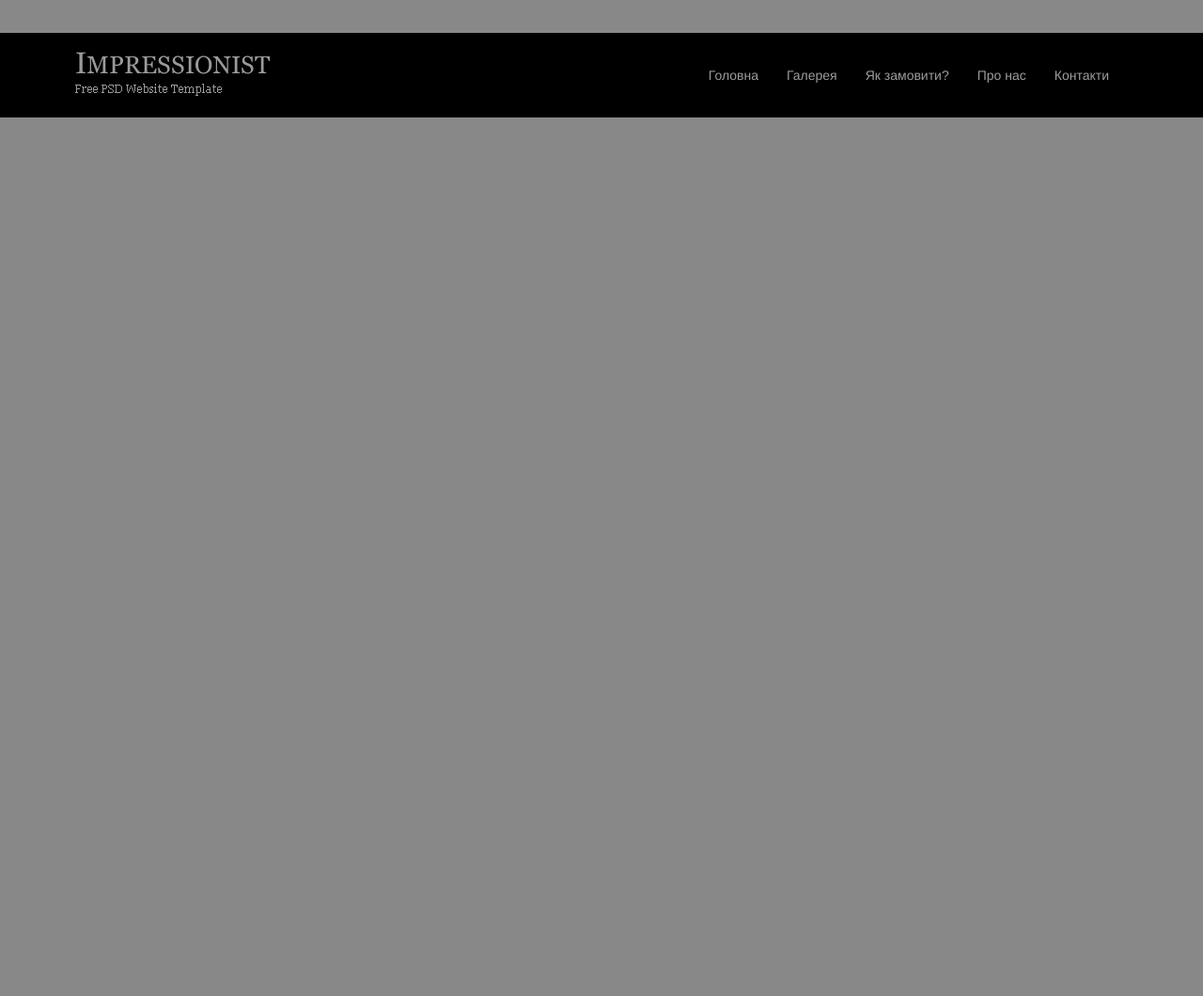
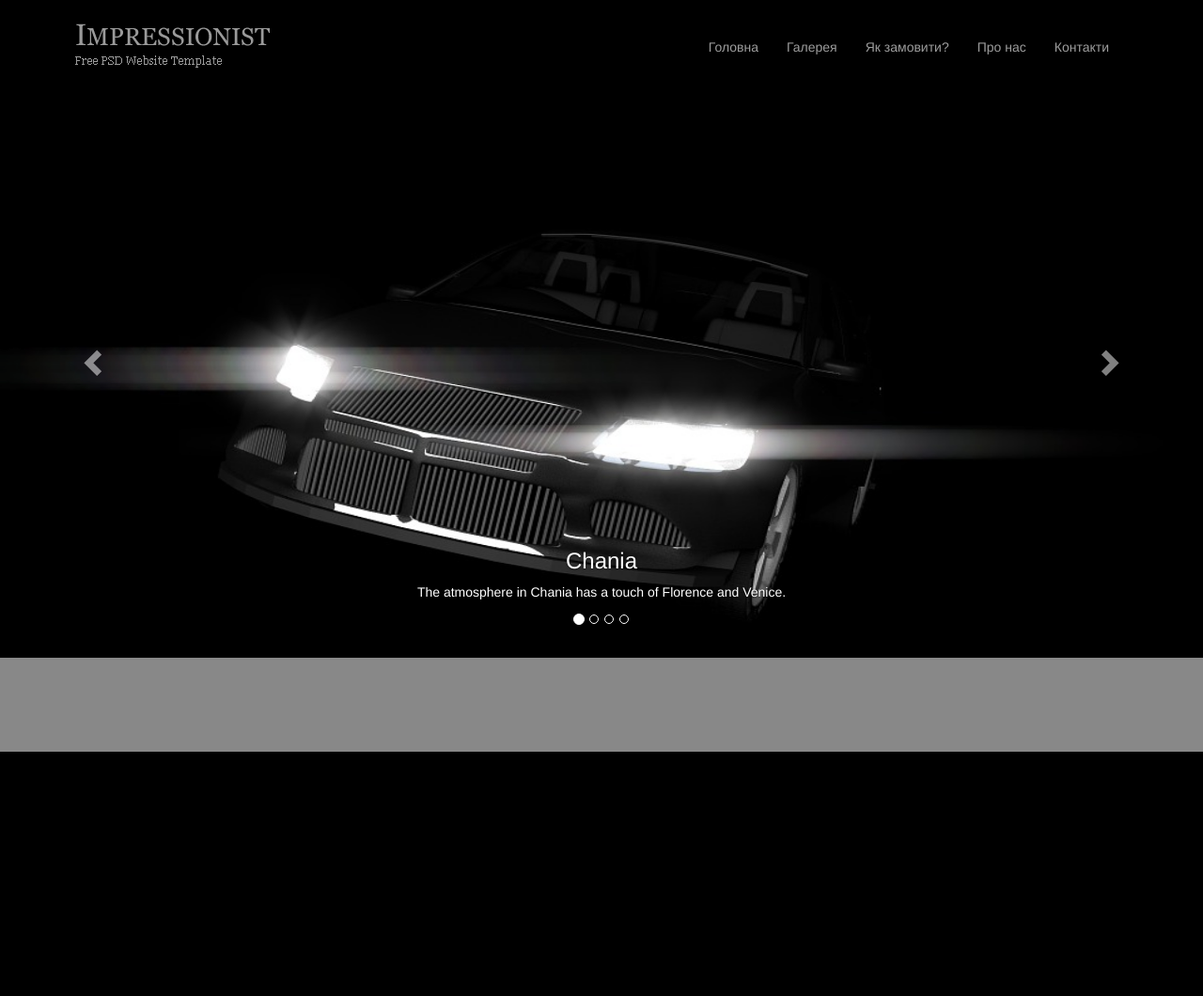
Before and after one commit to Ivan-Loichuk/west-mebli_v2.0, a PHP site: page / in a window 1280 px wide. Shown: the whole page at 94% size. After the commit the page ends 800 px from the top, so only its background shows below. Run offline with PHP 8.4, Linux system fonts and the light colour scheme.

Commit message:
27.02.2017_(15:38) carousel

```diff
--- a/css/style.css
+++ b/css/style.css
@@ -1,23 +1,18 @@
 body{
 	background-color: #888;
 }
-footer{
-	background-color: #888;
+header{
+	background-color: #000;
 	height: 60px;
 
 }
-.top-info{
-	height: 35px;
-	background-color: #888;
-}
-
 .nav-menu{
 	background-color: #333;
 	opacity: 0;
 }
 .navbar-nav > li > a {
-  padding-top: 35px;
-  padding-bottom: 35px;
+  padding-top: 40px;
+  padding-bottom: 40px;
   line-height: 20px;
   transition: padding 0.5s;
 }
@@ -33,7 +28,7 @@
   min-height: auto;
  }
  .navbar-brand{
-  padding: 20px 10px;
+  padding: 25px 10px;
   transition: 0.5s;
  }
  .navbar-brand img{
@@ -47,20 +42,24 @@
 }
 .navbar-toggle{
 	padding: 15px 10px;
-	margin: 15px 0px;
+	margin: 25px 0px;
 	border: inherit;
 	transition: padding 0.5s;
 }
 /* dynamical naviigation */
 
    .headhesive{
-  margin-top: 35px;
   background: black;
   position: fixed;
   width: 100%;
   transition: 0.5s;
    opacity: 1;
    z-index: 1000;
+}
+
+.headhesive .nav > li > a:hover{
+  background-color: #FF0000;
+  color: #fff;
 }
 
 .headhesive--stick{
@@ -89,12 +88,25 @@
   transition: 0.5s;
 }
 
-/*  */
+/* Carousel */
+
+.carousel-inner > .item > img,
+.carousel-inner > .item > a > img {
+  display: block;
+  width: 100%;
+  max-height: 600px;
+}
 
 
 /*  main*/
-.main{
-	height: 1000px;
+
+
+/*gallery*/
+
+.gallery
+{
+    display: inline-block;
+    margin-top: 20px;
 }
 
 
--- a/index.html
+++ b/index.html
@@ -8,6 +8,7 @@
 	<link rel="stylesheet" href="css/font-awesome.min.css">
 	<link rel="stylesheet" href="css/style.css">
 
+
 	<!-- live reload -->
 	<script>document.write('<script src="http://' + (location.host || 'localhost').split(':')[0] + ':35729/livereload.js?snipver=1"></' + 'script>')</script>
 	<!-- live reload -->
@@ -15,20 +16,7 @@
 
 </head>
 <body>
-	<footer>
-	  <div class="top-info">
-		<div class="container">
-            <div class="row">
-            	<div class="col-md-4">
-
-            	</div>
-            	<div class="col-md-8">
-
-            	</div>
-            </div>
-     	 </div>
-      </div>
-
+	<header>
 	 <div class="nav-menu">
 	 	<div class="container">
 	 		<div class="row">
@@ -58,10 +46,64 @@
 
 	 	</div>
 	 </div>
-	</footer>
+	</header>
 	<section class="main">
+		<div id="myCarousel" class="carousel slide" data-ride="carousel">
+			  <!-- Indicators -->
+			  <ol class="carousel-indicators">
+			    <li data-target="#myCarousel" data-slide-to="0" class="active"></li>
+			    <li data-target="#myCarousel" data-slide-to="1"></li>
+			    <li data-target="#myCarousel" data-slide-to="2"></li>
+			    <li data-target="#myCarousel" data-slide-to="3"></li>
+			  </ol>
 
+			  <!-- Wrapper for slides -->
+			  <div class="carousel-inner" role="listbox">
+				    <div class="item active">
+					      <img src="img/car1.jpg" alt="Chania">
+					      <div class="carousel-caption">
+					        <h3>Chania</h3>
+					        <p>The atmosphere in Chania has a touch of Florence and Venice.</p>
+					      </div>
+				    </div>
+
+				    <div class="item">
+					      <img src="img/car2.jpg" alt="Chania">
+					      <div class="carousel-caption">
+					        <h3>Chania</h3>
+					        <p>The atmosphere in Chania has a touch of Florence and Venice.</p>
+					      </div>
+				    </div>
+
+			    <div class="item">
+				      <img src="img/car3.jpg" alt="Flower">
+				      <div class="carousel-caption">
+				        <h3>Flowers</h3>
+				        <p>Beatiful flowers in Kolymbari, Crete.</p>
+				      </div>
+			    </div>
+
+			    <div class="item">
+				      <img src="img/car4.jpg" alt="Flower">
+				      <div class="carousel-caption">
+				        <h3>Flowers</h3>
+				        <p>Beatiful flowers in Kolymbari, Crete.</p>
+				      </div>
+				    </div>
+			  </div>
+
+			  <!-- Left and right controls -->
+			  <a class="left carousel-control" href="#myCarousel" role="button" data-slide="prev">
+				    <span class="glyphicon glyphicon-chevron-left" aria-hidden="true"></span>
+				    <span class="sr-only">Previous</span>
+			  </a>
+			  <a class="right carousel-control" href="#myCarousel" role="button" data-slide="next">
+				    <span class="glyphicon glyphicon-chevron-right" aria-hidden="true"></span>
+				    <span class="sr-only">Next</span>
+			  </a>
+			</div>
 	</section>
+
 
 
 
@@ -69,5 +111,6 @@
 	<script src="js/bootstrap.js"></script>
 	 <script src="js/headhesive.min.js"></script>
     <script src="js/js.js"></script>
+
 </body>
 </html>
--- a/js/js.js
+++ b/js/js.js
@@ -1,4 +1,17 @@
+//NAV-MENU
+
 var options ={
-	offset: 0
+	offset: 200
 }
 var header = new Headhesive('.nav-menu', options);
+
+
+// Gallery
+$(document).ready(function(){
+    //FANCYBOX
+    //https://github.com/fancyapps/fancyBox
+    $(".fancybox").fancybox({
+        openEffect: "none",
+        closeEffect: "none"
+    });
+});
```
Also changed, not shown: img/car1.jpg (added), img/car2.jpg (added), img/car3.jpg (added), img/car4.jpg (added).
